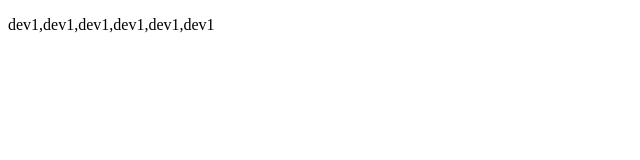
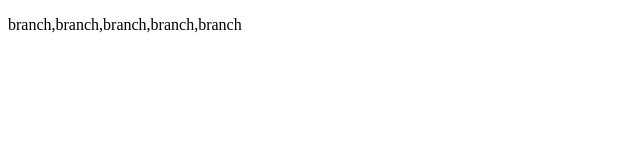
Before and after one commit to WebHero0544/learn-git, a plain HTML site: page index.html in a window 1280 px wide. Shown: the full height of the page, 0-640 px from the left. Drawn offline with Linux system fonts and the light colour scheme.

Commit message:
将段落内容改为branch

```diff
--- a/index.html
+++ b/index.html
@@ -5,6 +5,6 @@
 	<title>Document</title>
 </head>
 <body>
-	<p>dev1,dev1,dev1,dev1,dev1,dev1</p>
+	<p>branch,branch,branch,branch,branch</p>
 </body>
 </html>
```
